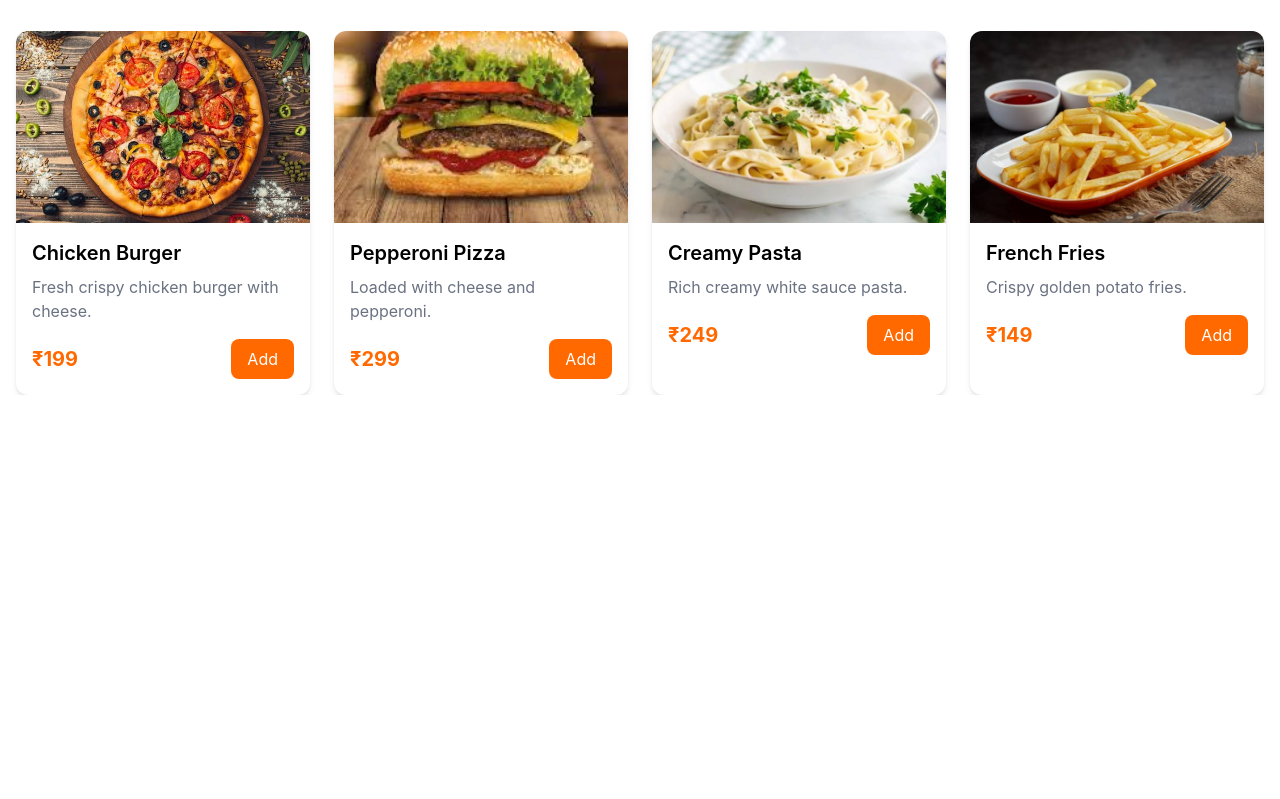
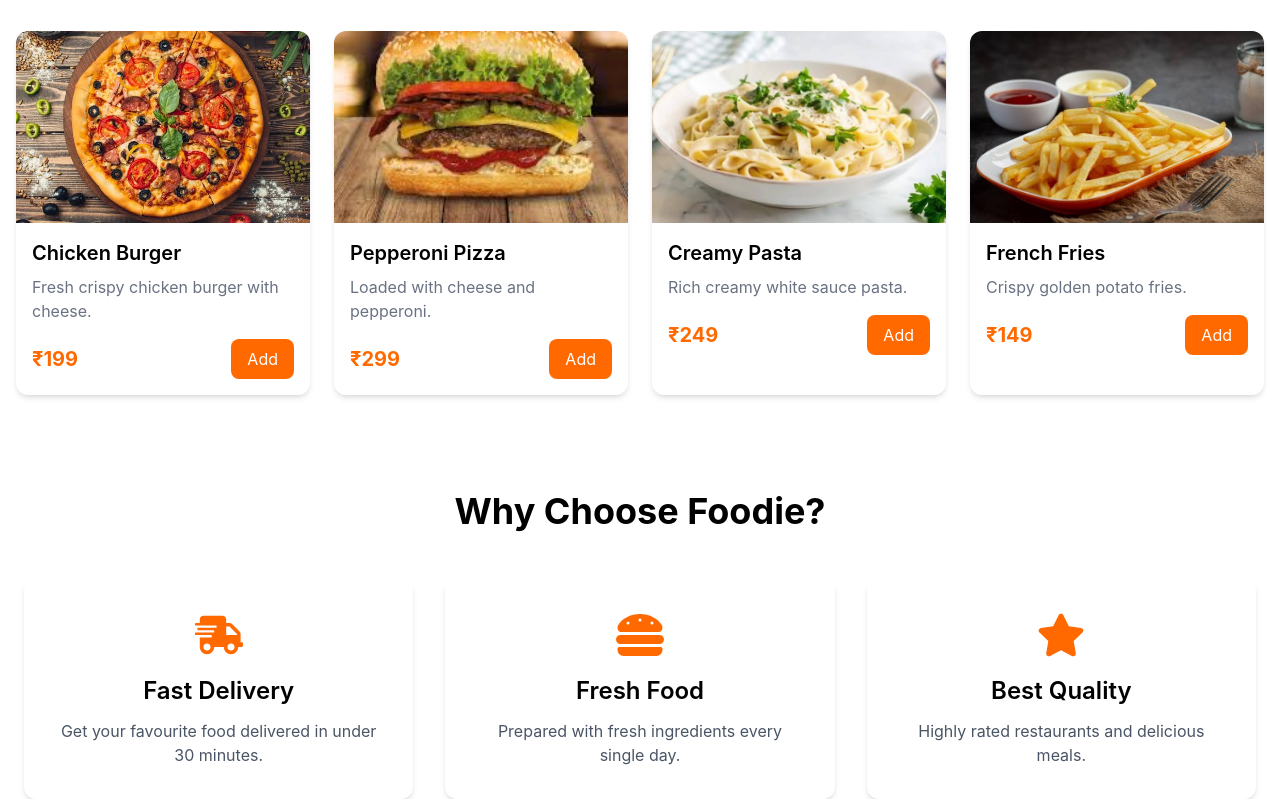
Before and after one commit to kishore-404-dotcom/food-delivery-app, a React (Vite) app in the folder client/: page / in a window 1280 px wide. Shown: the part 931-1730 px from the top of the page. Before the commit the page ends 1326 px from the top, so only its background shows below. Built offline with nearby package versions, Linux system fonts and the light colour scheme.

Commit message:
feat: add why choose us section

```diff
--- /dev/null
+++ b/client/src/components/home/WhyChooseUs.tsx
@@ -0,0 +1,39 @@
+import { FaShippingFast, FaHamburger, FaStar } from "react-icons/fa";
+
+function WhyChooseUs() {
+  return (
+    <section className="mx-auto mt-24 max-w-7xl px-6">
+      <h2 className="mb-12 text-center text-4xl font-bold">
+        Why Choose Foodie?
+      </h2>
+
+      <div className="grid gap-8 md:grid-cols-3">
+        <div className="rounded-xl bg-white p-8 text-center shadow-md">
+          <FaShippingFast className="mx-auto text-5xl text-orange-500" />
+          <h3 className="mt-4 text-2xl font-semibold">Fast Delivery</h3>
+          <p className="mt-3 text-gray-600">
+            Get your favourite food delivered in under 30 minutes.
+          </p>
+        </div>
+
+        <div className="rounded-xl bg-white p-8 text-center shadow-md">
+          <FaHamburger className="mx-auto text-5xl text-orange-500" />
+          <h3 className="mt-4 text-2xl font-semibold">Fresh Food</h3>
+          <p className="mt-3 text-gray-600">
+            Prepared with fresh ingredients every single day.
+          </p>
+        </div>
+
+        <div className="rounded-xl bg-white p-8 text-center shadow-md">
+          <FaStar className="mx-auto text-5xl text-orange-500" />
+          <h3 className="mt-4 text-2xl font-semibold">Best Quality</h3>
+          <p className="mt-3 text-gray-600">
+            Highly rated restaurants and delicious meals.
+          </p>
+        </div>
+      </div>
+    </section>
+  );
+}
+
+export default WhyChooseUs;
--- a/client/src/pages/home/Home.tsx
+++ b/client/src/pages/home/Home.tsx
@@ -2,6 +2,7 @@
 import SearchBar from "../../components/home/SearchBar";
 import Categories from "../../components/home/Categories";
 import FoodGrid from "../../components/home/FoodGrid";
+import WhyChooseUs from "../../components/home/WhyChooseUs";
 
 function Home() {
   return (
@@ -10,6 +11,7 @@
       <SearchBar />
       <Categories />
       <FoodGrid />
+      <WhyChooseUs />
     </>
   );
 }
```
